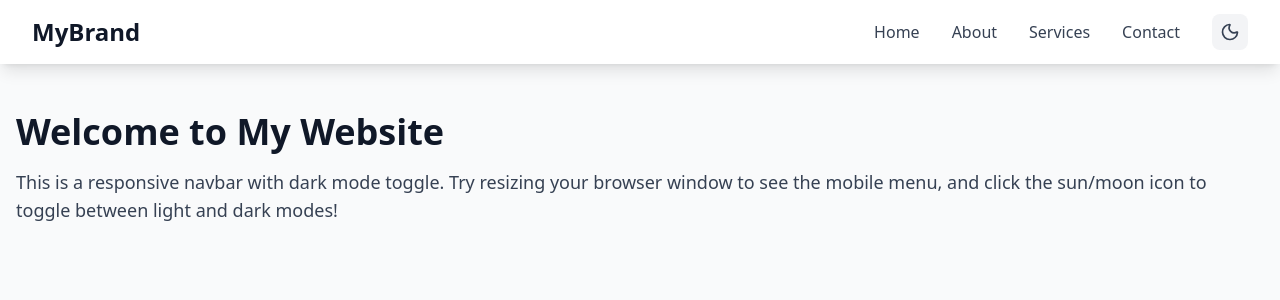
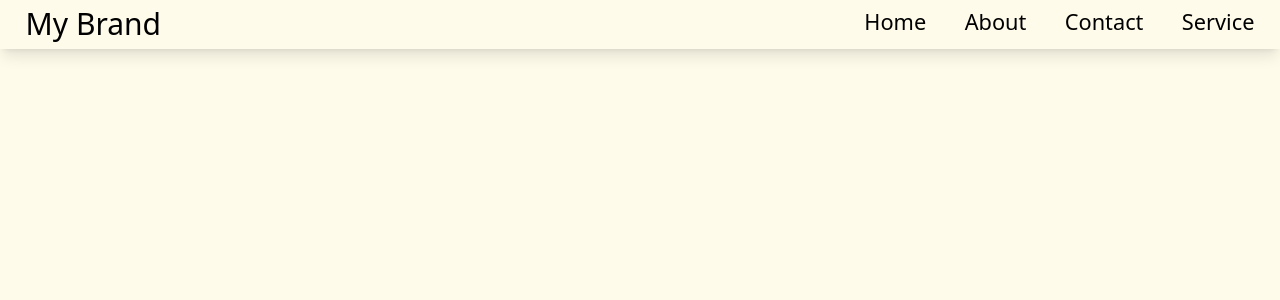
Before and after one commit to Rihan-saifi46/React-apps, a React (Vite) app in the folder hack/: page / in a window 1280 px wide. Shown: the top 300 px of the page. Built offline with nearby package versions, Linux system fonts and the light colour scheme.

Commit message:
7 Nov commit

```diff
--- a/hack/Components/Navbar+dark node/Pnav.jsx
+++ b/hack/Components/Navbar+dark node/Pnav.jsx
@@ -15,12 +15,15 @@ const Pnav = () => {
   return (
    <>
    <div className={isDark1 ? "bg-gray-950 min-h-screen":"bg-amber-50 min-h-screen"}>
-     <nav className='flex justify-between px-[1vw]'>
-      <div className={isDark1 ? "text-white text-3xl":"text-black text-3xl"}>
+     <nav className='flex justify-between px-[2vw] py-[.5vw] shadow-lg shadow-black-500/50'>
+      <div className={isDark1 ? "text-white text-3xl":"text-black text-3xl flex items-center"}>
         My Brand
       </div>
-      <div className={isDark1 ? "text-white text-[2vw]":"text-black text-[2vw]"}>
-        <a href="#" className=''>Home</a>
+      <div className={isDark1 ? "text-white text-[2vw] flex gap-[2vw]":"text-black text-[1.7vw] flex gap-[3vw] "}>
+        <a href="#" className='no-underline'>Home</a>
+        <a href="#" className='no-underline'>About</a>
+        <a href="#" className='no-underline'>Contact</a>
+        <a href="#" className='no-underline'>Service</a>
       </div>
      </nav>
    </div>
--- a/hack/src/App.jsx
+++ b/hack/src/App.jsx
@@ -3,12 +3,13 @@ import React from 'react'
 // import Todo from '../Components/Todo-app/Todo'
 // import Temp from '../Components/Weather-app/Temp'
 // import Quote from '../Components/Quote-gen/Quote'
-import Nav from '../Components/Navbar+dark node/Nav'
+// import Nav from '../Components/Navbar+dark node/Nav'
+import Pnav from '../Components/Navbar+dark node/Pnav'
 
 const App = () => {
   return (
     <div>
-      <Nav/>
+      <Pnav/>
     </div>
   )
 }
```
